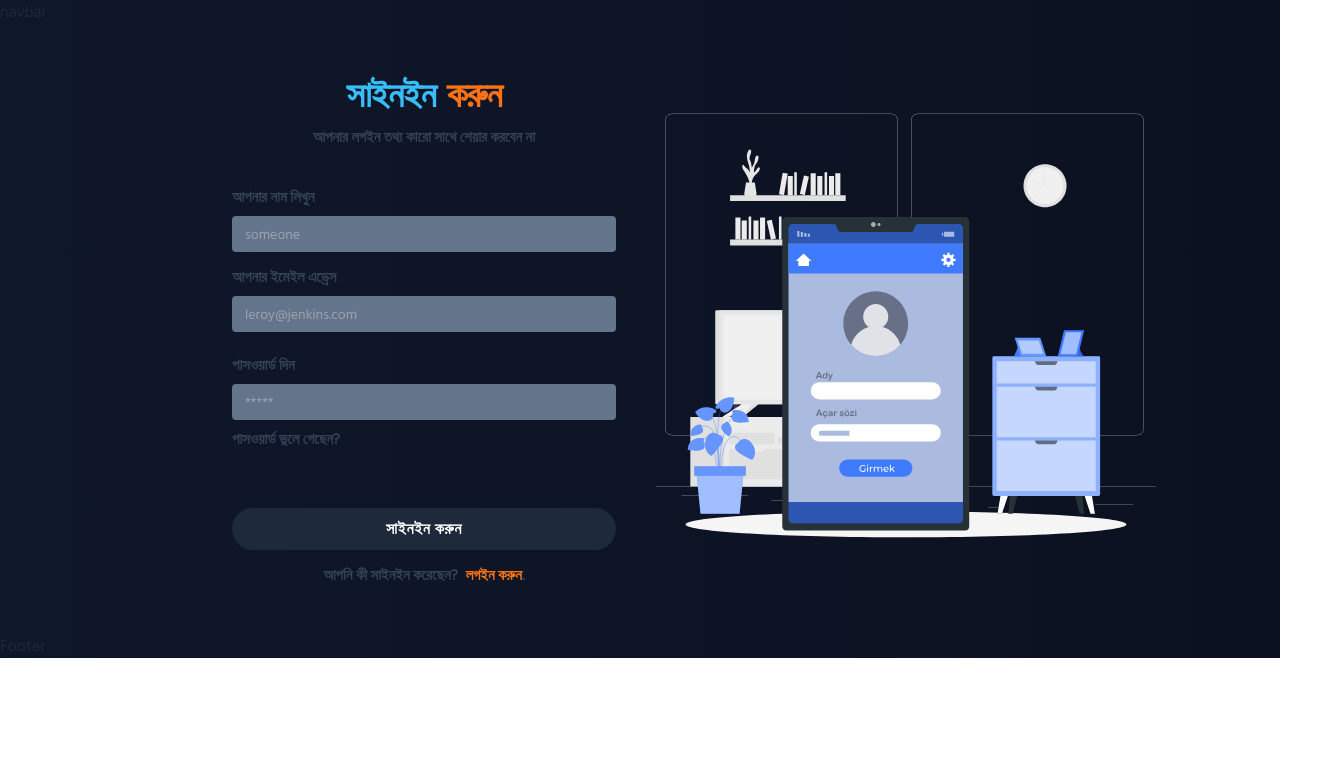
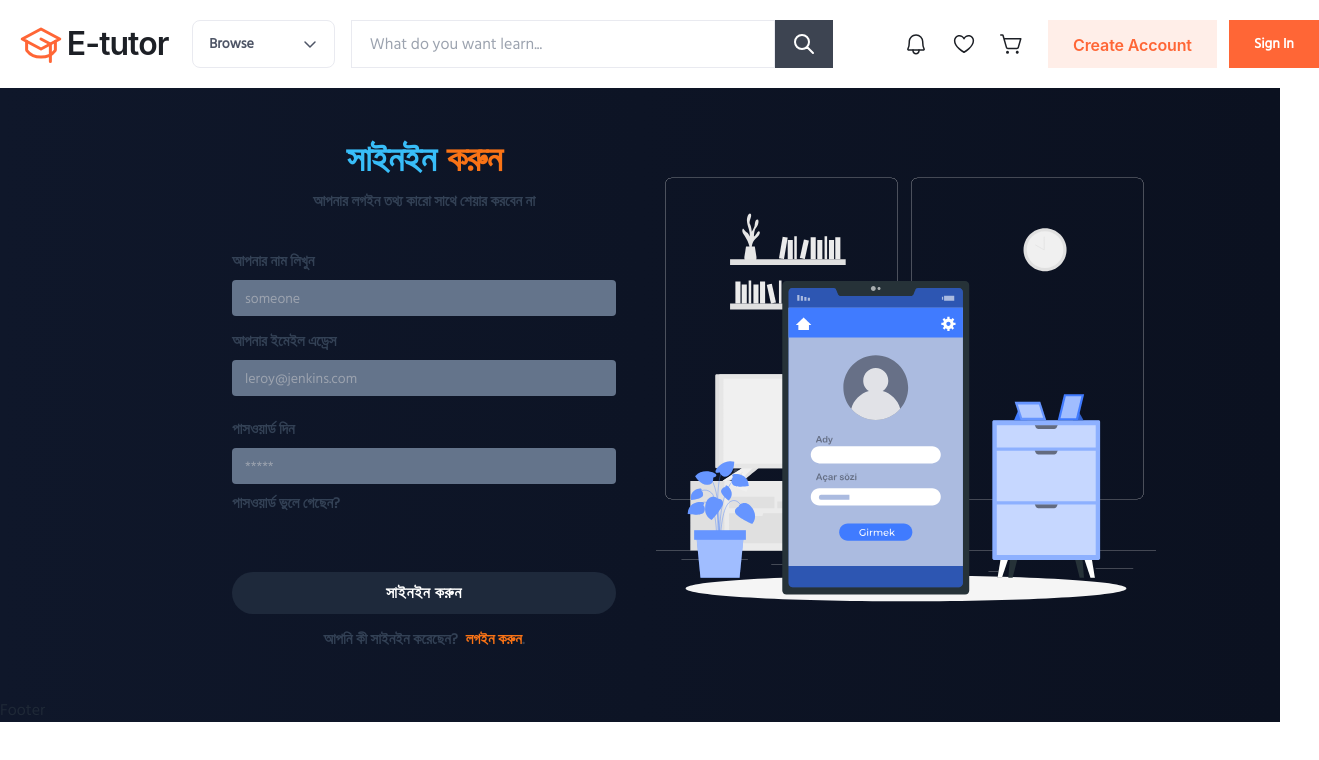
Before and after one commit to mohammadibrahiim1/rsit-institute, a React (Create React App) app: page /signup in a window 1280 px wide. Shown: the top 760 px of the page, 1319 px wide, since content can reach past the window. Built offline with nearby package versions, Linux system fonts and the light colour scheme.

Commit message:
rs it header

```diff
--- a/src/Shared/Navbar/Navbar.css
+++ b/src/Shared/Navbar/Navbar.css
@@ -0,0 +1,91 @@
+.navbar .text-xl {
+  display: flex;
+  align-items: center;
+  gap: 0.3rem;
+  color: var(--gray-900, #1d2026);
+  font-family: Inter;
+  font-size: 32px;
+  font-style: normal;
+  font-weight: 600;
+  line-height: 124%;
+  letter-spacing: -0.96px;
+}
+
+.navbar .form-control .input {
+  display: flex;
+  width: 424px;
+  height: 48px;
+  padding: 12px 177px 12px 18px;
+  align-items: center;
+  border: 1px solid var(--gray-100, #e9eaf0);
+  background: var(--gray-white, #fff);
+  border-radius: 0;
+}
+.navbar .form-control .btn {
+  border-radius: 0;
+}
+.navbar .navbar-start {
+  width: 300px;
+  margin: auto;
+}
+.navbar .container {
+  display: flex;
+  justify-content: flex-start;
+  align-items: center;
+  gap: 1rem;
+}
+.navbar .navbar-end .btn {
+  display: flex;
+  padding: 0px 24px;
+  justify-content: center;
+  align-items: center;
+  gap: 12px;
+  background: var(--primary-500, #ff6636);
+  border: 1px solid #ff6636;
+  text-transform: capitalize;
+  border-radius: 0;
+}
+.navbar .navbar-end .btn-ghost {
+  display: flex;
+  padding: 0px 24px;
+  justify-content: center;
+  align-items: center;
+  gap: 12px;
+  background: var(--primary-100, #ffeee8);
+  color: var(--primary-500, #ff6636);
+  border: 1px solid #ffeee8;
+
+  /* Button/M */
+  font-family: Inter;
+  font-size: 16px;
+  font-style: normal;
+  font-weight: 600;
+  line-height: 48px;
+  letter-spacing: -0.128px;
+  text-transform: capitalize;
+}
+.navbar .navbar-end .icon-container {
+  display: flex;
+  align-items: center;
+  gap: 24px;
+}
+.navbar .navbar-end .btn-container {
+  display: flex;
+  align-items: center;
+  gap: 12px;
+}
+.navbar .navbar-end {
+  display: flex;
+  align-items: center;
+  gap: 24px;
+}
+.navbar .dropdown-hover .btn {
+  display: flex;
+  justify-content: space-between;
+  align-items: center;
+  gap: 3rem;
+  border: 1px solid var(--gray-100, #e9eaf0);
+  background: var(--gray-white, #fff);
+  color: #4e5566;
+  text-transform: capitalize;
+}
--- a/src/Shared/Navbar/Navbar.jsx
+++ b/src/Shared/Navbar/Navbar.jsx
@@ -1,12 +1,166 @@
-import React from 'react';
-import './Navbar.css'
+import React from "react";
+import "./Navbar.css";
+import { Link } from "react-router-dom";
 
 const Navbar = () => {
-    return (
-        <div>
-            navbar
+  return (
+    <div>
+      <div className="navbar bg-base-100 p-5">
+        <div className="navbar-start">
+          <div className="dropdown">
+            <label tabIndex={0} className="btn btn-ghost lg:hidden">
+              <svg
+                xmlns="http://www.w3.org/2000/svg"
+                className="h-5 w-5"
+                fill="none"
+                viewBox="0 0 24 24"
+                stroke="currentColor"
+              >
+                <path strokeLinecap="round" strokeLinejoin="round" strokeWidth="2" d="M4 6h16M4 12h8m-8 6h16" />
+              </svg>
+            </label>
+            <ul
+              tabIndex={0}
+              className="menu menu-sm dropdown-content mt-3 z-[1] p-2 shadow bg-base-100 rounded-box w-52"
+            >
+              <li>
+                <Link>Item 1</Link>
+              </li>
+
+              <li>
+                <Link>Item 3</Link>
+              </li>
+            </ul>
+          </div>
+          <Link className="normal-case text-xl">
+            <svg xmlns="http://www.w3.org/2000/svg" width="42" height="40" viewBox="0 0 42 40" fill="none">
+              <path
+                d="M2.25 15L21 5L39.75 15L21 25L2.25 15Z"
+                stroke="#FF6636"
+                stroke-width="3"
+                stroke-linecap="round"
+                stroke-linejoin="round"
+              />
+              <path
+                d="M30.375 37.5V20L21 15"
+                stroke="#FF6636"
+                stroke-width="3"
+                stroke-linecap="round"
+                stroke-linejoin="round"
+              />
+              <path
+                d="M35.375 17.3333V25.8521C35.3755 26.1218 35.2884 26.3843 35.1266 26.6001C34.074 28.0008 29.6333 33.1249 21 33.1249C12.3667 33.1249 7.92597 28.0008 6.87336 26.6001C6.71165 26.3843 6.62449 26.1218 6.625 25.8521V17.3333"
+                stroke="#FF6636"
+                stroke-width="3"
+                stroke-linecap="round"
+                stroke-linejoin="round"
+              />
+            </svg>
+            E-tutor
+          </Link>
         </div>
-    );
+
+        <div className="container">
+          <div className="dropdown dropdown-hover">
+            <label tabIndex={0} className="btn">
+              Browse
+              <svg xmlns="http://www.w3.org/2000/svg" width="16" height="16" viewBox="0 0 16 16" fill="none">
+                <path
+                  d="M13 6L8 11L3 6"
+                  stroke="#4E5566"
+                  stroke-width="1.5"
+                  stroke-linecap="round"
+                  stroke-linejoin="round"
+                />
+              </svg>
+            </label>
+            <ul tabIndex={0} className="dropdown-content z-[1] menu p-2 shadow bg-base-100 rounded-box w-52">
+              <li>
+                <Link>Item 1</Link>
+              </li>
+              <li>
+                <Link>Item 2</Link>
+              </li>
+            </ul>
+          </div>
+          <div className="form-control">
+            <div className="input-group">
+              <input type="text" placeholder="What do you want learn..." className="input input-bordered" />
+              <button className="btn">
+                <svg
+                  xmlns="http://www.w3.org/2000/svg"
+                  className="h-6 w-6"
+                  fill="none"
+                  viewBox="0 0 24 24"
+                  stroke="currentColor"
+                >
+                  <path
+                    strokeLinecap="round"
+                    strokeLinejoin="round"
+                    strokeWidth="2"
+                    d="M21 21l-6-6m2-5a7 7 0 11-14 0 7 7 0 0114 0z"
+                  />
+                </svg>
+              </button>
+            </div>
+          </div>
+        </div>
+
+        <div className="navbar-end">
+          <div className="icon-container">
+            <svg xmlns="http://www.w3.org/2000/svg" width="24" height="24" viewBox="0 0 24 24" fill="none">
+              <path
+                d="M5.26904 9.75C5.2678 8.86051 5.44262 7.97957 5.78343 7.15796C6.12424 6.33635 6.6243 5.59031 7.25477 4.96286C7.88525 4.33541 8.63368 3.83895 9.45693 3.5021C10.2802 3.16525 11.1619 2.99467 12.0514 3.00019C15.763 3.02778 18.7317 6.11282 18.7317 9.83474V10.5C18.7317 13.8577 19.4342 15.8062 20.0529 16.8711C20.1196 16.9849 20.1551 17.1142 20.1558 17.2461C20.1565 17.378 20.1224 17.5077 20.0569 17.6222C19.9915 17.7367 19.8971 17.8319 19.7831 17.8982C19.6691 17.9646 19.5397 17.9997 19.4078 18H4.59222C4.46034 17.9997 4.33087 17.9645 4.21689 17.8982C4.1029 17.8318 4.00844 17.7366 3.94301 17.6221C3.87759 17.5076 3.84352 17.3778 3.84425 17.2459C3.84498 17.1141 3.88048 16.9847 3.94716 16.8709C4.56622 15.806 5.26904 13.8575 5.26904 10.5L5.26904 9.75Z"
+                stroke="#1D2026"
+                stroke-width="1.5"
+                stroke-linecap="round"
+                stroke-linejoin="round"
+              />
+              <path
+                d="M9 18V18.75C9 19.5456 9.31607 20.3087 9.87868 20.8713C10.4413 21.4339 11.2044 21.75 12 21.75C12.7956 21.75 13.5587 21.4339 14.1213 20.8713C14.6839 20.3087 15 19.5456 15 18.75V18"
+                stroke="#1D2026"
+                stroke-width="1.5"
+                stroke-linecap="round"
+                stroke-linejoin="round"
+              />
+            </svg>
+            <svg xmlns="http://www.w3.org/2000/svg" width="24" height="24" viewBox="0 0 24 24" fill="none">
+              <path
+                d="M12 20.25C12 20.25 2.625 15 2.625 8.625C2.62519 7.49825 3.01561 6.40634 3.72989 5.53492C4.44416 4.6635 5.4382 4.06635 6.54299 3.84501C7.64778 3.62366 8.79514 3.79178 9.78999 4.32078C10.7848 4.84978 11.5658 5.70701 12 6.74672L12 6.74673C12.4342 5.70701 13.2152 4.84979 14.21 4.32078C15.2049 3.79178 16.3522 3.62366 17.457 3.84501C18.5618 4.06635 19.5558 4.6635 20.2701 5.53492C20.9844 6.40634 21.3748 7.49825 21.375 8.625C21.375 15 12 20.25 12 20.25Z"
+                stroke="#1D2026"
+                stroke-width="1.5"
+                stroke-linecap="round"
+                stroke-linejoin="round"
+              />
+            </svg>
+            <svg xmlns="http://www.w3.org/2000/svg" width="24" height="24" viewBox="0 0 24 24" fill="none">
+              <path
+                d="M8.25 20.25C8.25 20.6642 7.91421 21 7.5 21C7.08579 21 6.75 20.6642 6.75 20.25C6.75 19.8358 7.08579 19.5 7.5 19.5C7.91421 19.5 8.25 19.8358 8.25 20.25Z"
+                fill="#1D2026"
+                stroke="#1D2026"
+                stroke-width="1.5"
+              />
+              <path
+                d="M17.25 21.75C18.0784 21.75 18.75 21.0784 18.75 20.25C18.75 19.4216 18.0784 18.75 17.25 18.75C16.4216 18.75 15.75 19.4216 15.75 20.25C15.75 21.0784 16.4216 21.75 17.25 21.75Z"
+                fill="#1D2026"
+              />
+              <path
+                d="M3.96429 6.75H20.7857L18.3108 15.4121C18.2213 15.7255 18.0321 16.0012 17.7718 16.1975C17.5116 16.3938 17.1945 16.5 16.8685 16.5H7.88145C7.55549 16.5 7.23839 16.3938 6.97816 16.1975C6.71792 16.0012 6.52872 15.7255 6.43917 15.4121L3.04827 3.54396C3.0035 3.38725 2.90889 3.24939 2.77878 3.15124C2.64866 3.05309 2.49011 3 2.32713 3H0.75"
+                stroke="#1D2026"
+                stroke-width="1.5"
+                stroke-linecap="round"
+                stroke-linejoin="round"
+              />
+            </svg>
+          </div>
+          <div className="btn-container">
+            <Link className="btn btn-ghost">Create Account</Link>
+            <Link className="btn">Sign In</Link>
+          </div>
+        </div>
+      </div>
+    </div>
+  );
 };
 
 export default Navbar;
```
Also changed, not shown: 1 other file (tests, documents, lock files or other folders).
